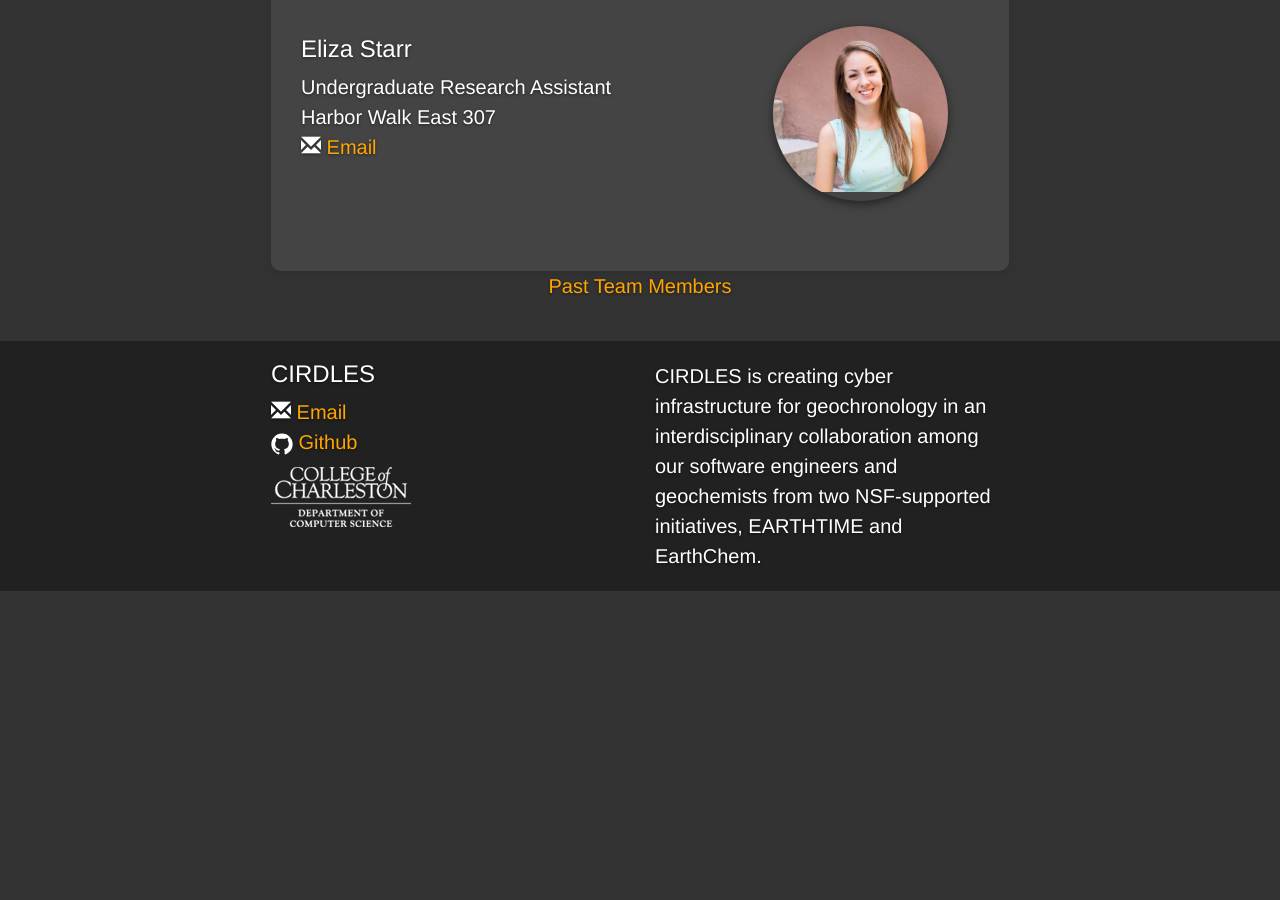
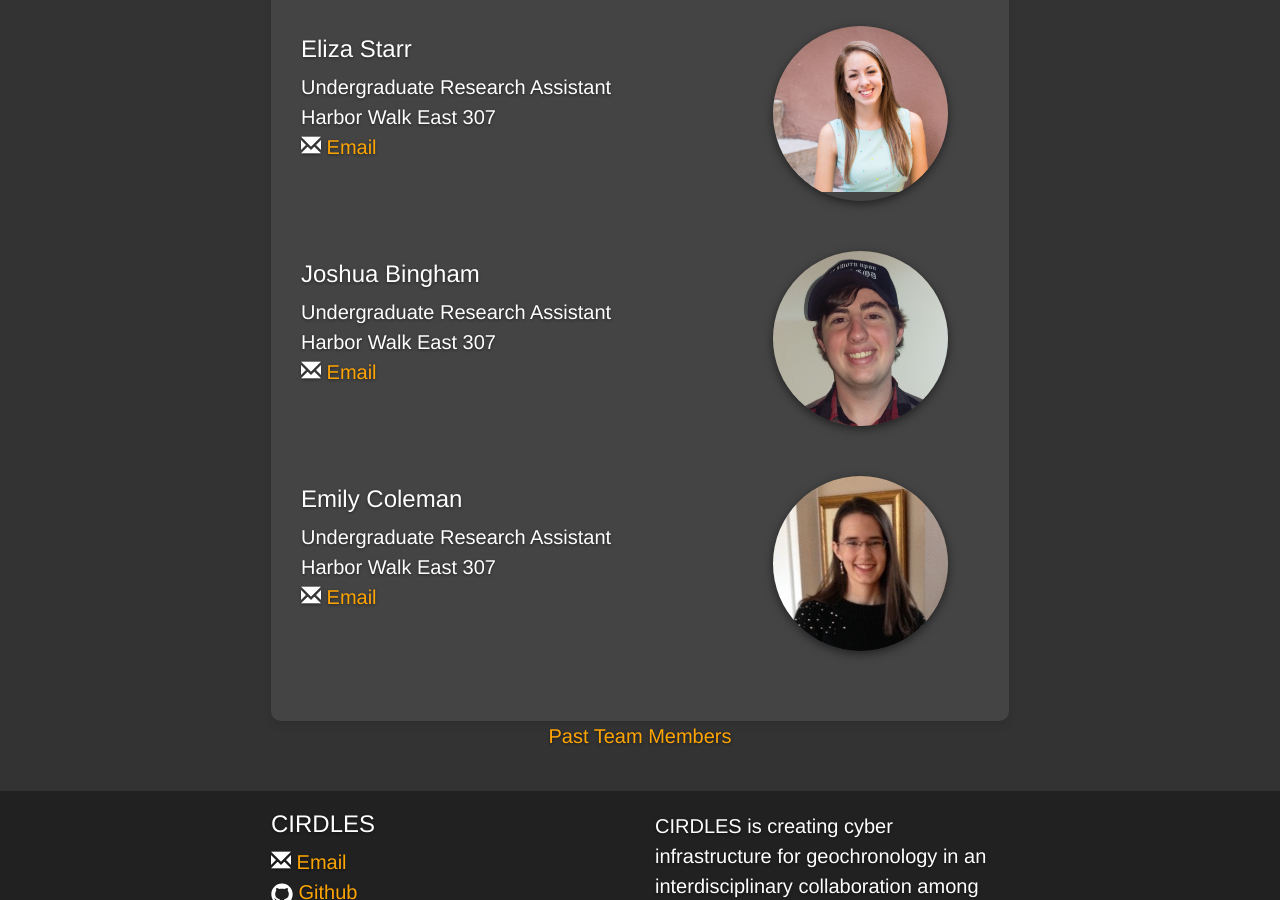
Before and after one commit to shefaliemmanuel/cirdles.github.com, a Jekyll site: the page built from about/people.html, in a window 1280 px wide and 900 px high, scrolled down 2381 px. Built offline with Jekyll 4.4.1, drawn with Linux system fonts in a browser that asks for light colours; before the commit the page ends 2972 px from its top, so only the background shows below that.

Commit message:
new profile information

```diff
--- a/_data/members.yml
+++ b/_data/members.yml
@@ -250,3 +250,22 @@
   office: Harbor Walk East 307
   email: starrer@g.cofc.edu
   blog:
+
+
+- name: Joshua Bingham
+  date: 2015-10-21 00:00:00
+  status: current
+  image: joshua_bingham.jpg
+  position: Undergraduate Research Assistant
+  office: Harbor Walk East 307
+  email: binghamjw@g.cofc.edu
+  blog:
+
+- name: Emily Coleman
+  date: 2015-10-21 00:00:00
+  status: current
+  image: emily_coleman.jpg
+  position: Undergraduate Research Assistant
+  office: Harbor Walk East 307
+  email: colemanea@g.cofc.edu
+  blog:
```
Also changed, not shown: assets/images/emily_coleman.jpg (added), assets/images/joshua_bingham.jpg (added).
